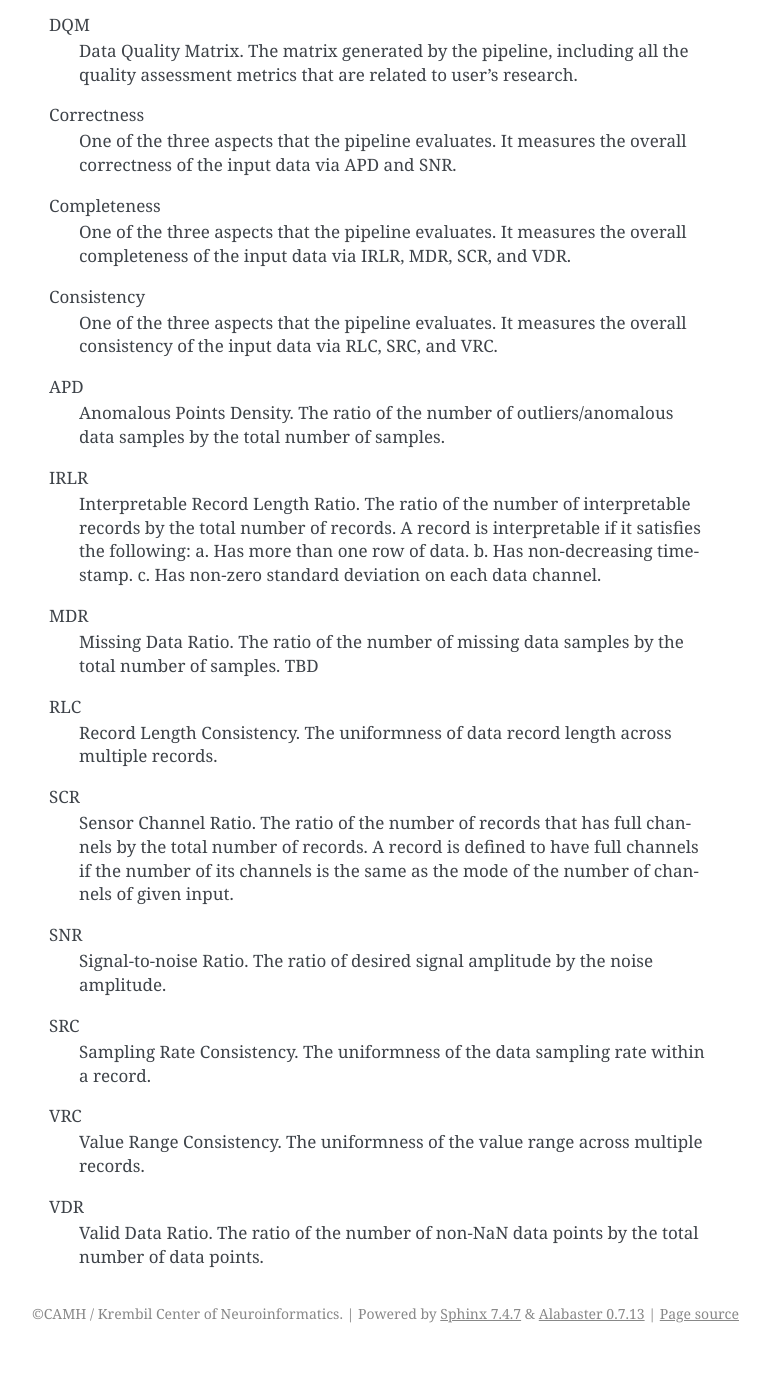
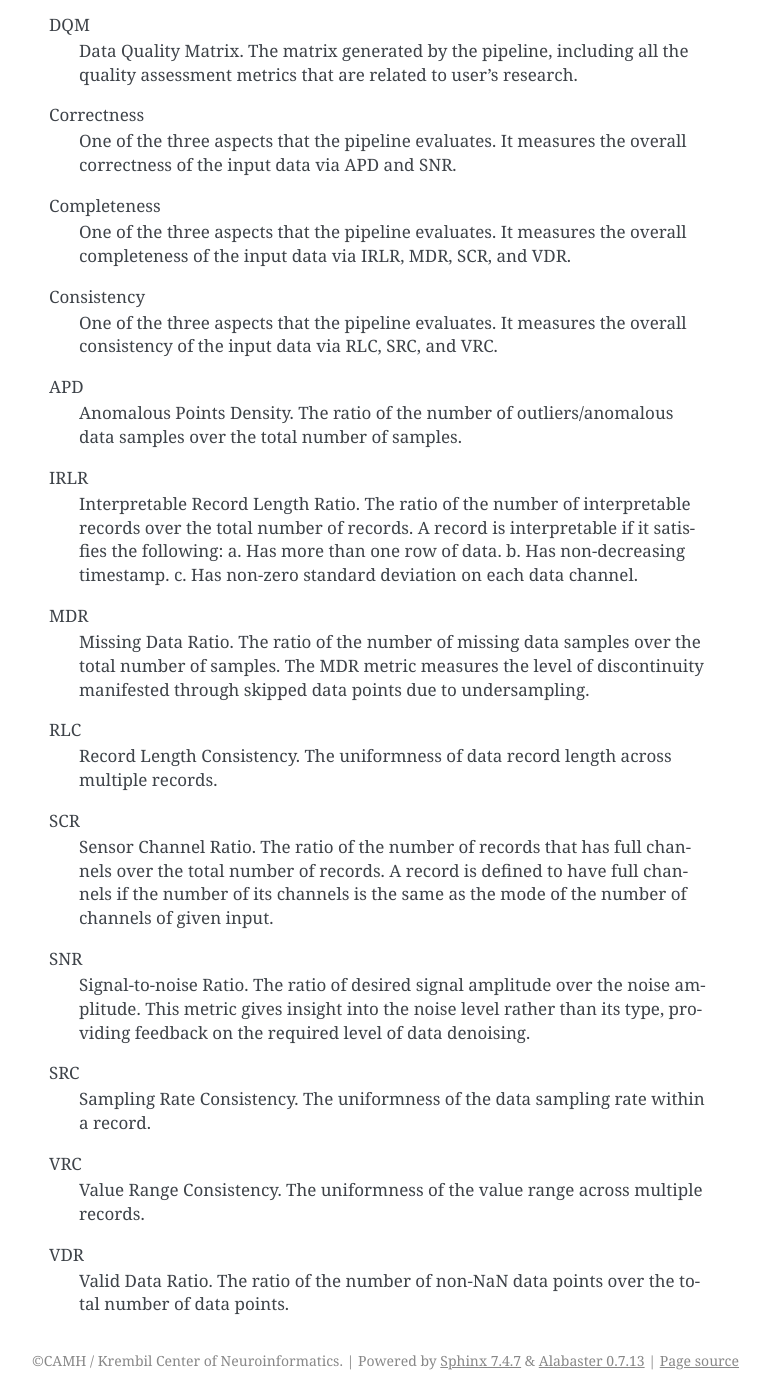
Before and after one commit to aid4mh/QPrism, a Sphinx documentation site: the page built from docs/glossary.rst, in a window 1280 px wide and 1400 px high, scrolled down 1182 px. Shown: the whole window, without its empty margins (371-1141 px from the left). Built offline with Sphinx 7.4.7, drawn with Linux system fonts in a browser that asks for light colours; before the commit the page ends 2535 px from its top, so only the background shows below that.

Commit message:
update documentation

```diff
--- a/docs/glossary.rst
+++ b/docs/glossary.rst
@@ -66,28 +66,30 @@ Consistency
   via RLC, SRC, and VRC.
 
 APD
-  Anomalous Points Density. The ratio of the number of outliers/anomalous data samples by the total number of samples.
+  Anomalous Points Density. The ratio of the number of outliers/anomalous data samples over the total number of samples.
 
 IRLR
-  Interpretable Record Length Ratio. The ratio of the number of interpretable records by the total number of records.
+  Interpretable Record Length Ratio. The ratio of the number of interpretable records over the total number of records.
   A record is interpretable if it satisfies the following:
   a. Has more than one row of data.
   b. Has non-decreasing timestamp.
   c. Has non-zero standard deviation on each data channel.
 
 MDR
-  Missing Data Ratio. The ratio of the number of missing data samples by the total number of samples. TBD
+  Missing Data Ratio. The ratio of the number of missing data samples over the total number of samples.
+  The MDR metric measures the level of discontinuity manifested through skipped data points due to undersampling.
 
 RLC
   Record Length Consistency. The uniformness of data record length across multiple records.
 
 SCR
-  Sensor Channel Ratio. The ratio of the number of records that has full channels by the total number of records.
+  Sensor Channel Ratio. The ratio of the number of records that has full channels over the total number of records.
   A record is defined to have full channels if the number of its channels is the same as the mode of the number of channels
   of given input.
 
 SNR
-  Signal-to-noise Ratio. The ratio of desired signal amplitude by the noise amplitude.
+  Signal-to-noise Ratio. The ratio of desired signal amplitude over the noise amplitude.
+  This metric gives insight into the noise level rather than its type, providing feedback on the required level of data denoising.
 
 SRC
   Sampling Rate Consistency. The uniformness of the data sampling rate within a record.
@@ -96,4 +98,4 @@ VRC
   Value Range Consistency. The uniformness of the value range across multiple records.
 
 VDR
-  Valid Data Ratio. The ratio of the number of non-NaN data points by the total number of data points.
+  Valid Data Ratio. The ratio of the number of non-NaN data points over the total number of data points.
```
